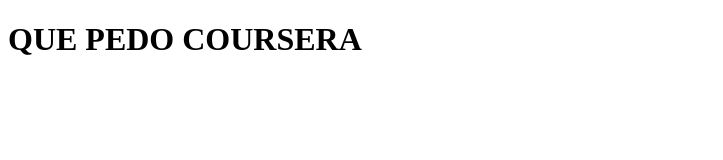
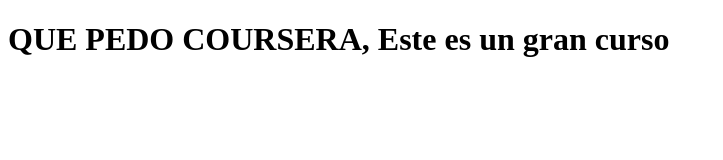
Before and after one commit to ElCuri97/coursera-test, a plain HTML site: page site/index.html in a window 1280 px wide. Shown: the whole page, without its empty margins (0-723 px from the left). Drawn offline with Linux system fonts and the light colour scheme.

Commit message:
Una pequeña modificacion

```diff
--- a/site/index.html
+++ b/site/index.html
@@ -4,6 +4,6 @@
 	<title>Que pedro Coursera!!</title>
 </head>
 <body>
-<h1>QUE PEDO COURSERA</h1>
+<h1>QUE PEDO COURSERA, Este es un gran curso</h1>
 </body>
 </HTML>
```
